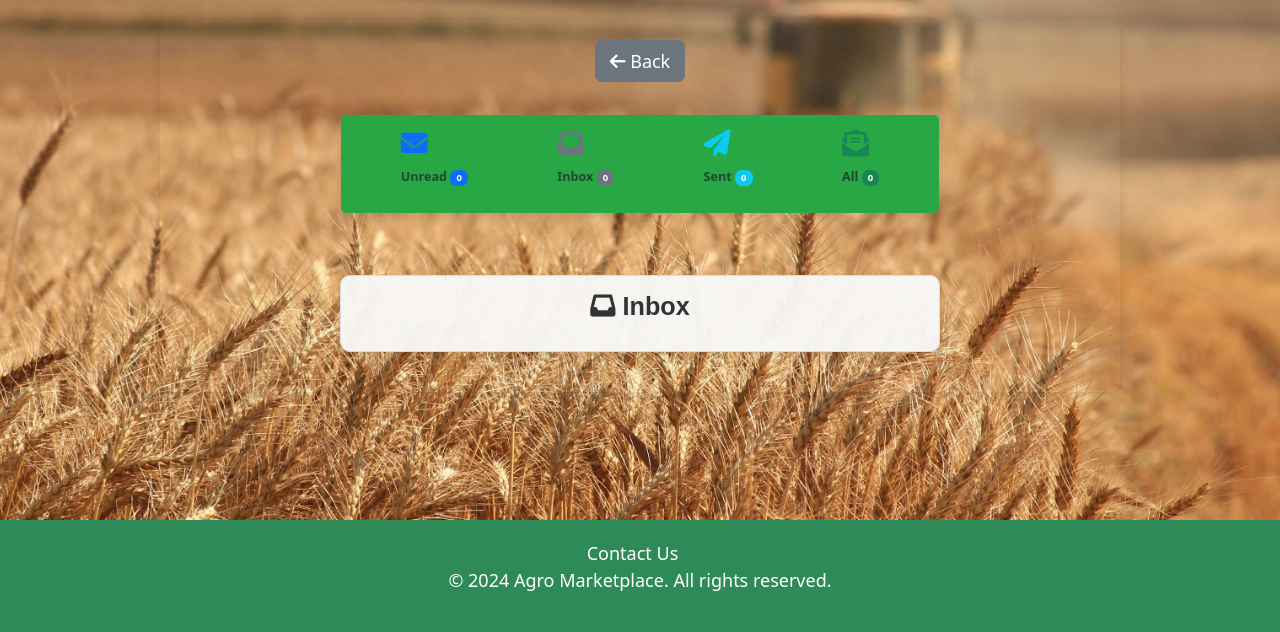
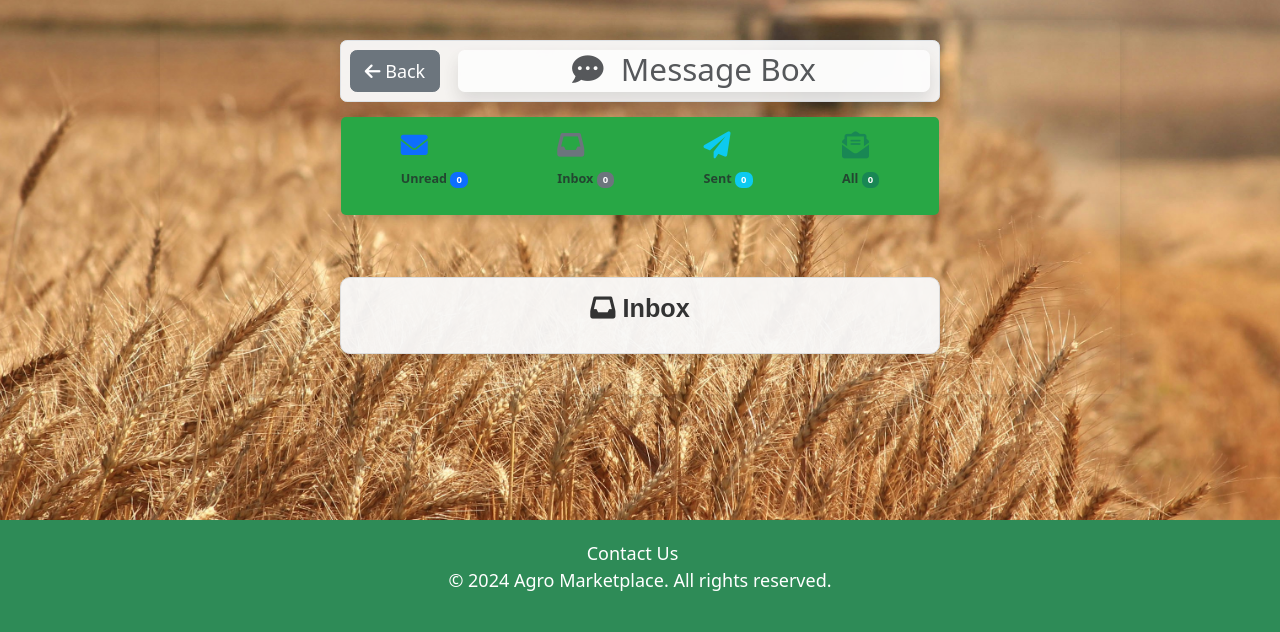
Before and after one commit to Aleksey-Kostov/agro_marketplace, a Django app: page /messages/inbox/ in a window 1280 px wide. Shown: the part 238-870 px from the top of the page. Run offline with Django 5.2, Linux system fonts and the light colour scheme; the visitor is signed in with stand-in values (Sample User, id 1); data that the repository does not hold is empty; parts of the project's set-up code (start-up, migrations or seed data) failed here and were passed over; some libraries are stand-ins or nearby versions.

Commit message:
fix: design improvements

```diff
--- a/static/style/main.css
+++ b/static/style/main.css
@@ -625,8 +625,8 @@ main {
 }
 
 .back-button {
+    max-height: 45px;
     min-width: 90px;
-    max-width: 100px;
     align-items: center;
     justify-content: center;
 }
@@ -695,3 +695,14 @@ main {
 .town {
     max-width: 380px;
 }
+
+.message {
+    background-color: rgba(249, 249, 249, 0.95);
+    box-shadow: 0 4px 8px rgba(0, 0, 0, 0.1);
+    width: 90%;
+    max-width: 600px;
+}
+
+.shadow {
+    box-shadow: 0 4px 12px rgba(0, 0, 0, 0.15);
+}
--- a/templates/accounts/profile-activ-listings.html
+++ b/templates/accounts/profile-activ-listings.html
@@ -44,11 +44,11 @@
                                 </div>
                                 {% if item.item_type == 'Seller' %}
                                     <div class="category-note text-white bg-primary px-2 py-1">
-                                        <i class="fas fa-shopping-cart"></i> Sell
+                                        <i class="fas fa-dollar-sign"></i> Sell
                                     </div>
                                 {% elif item.item_type == 'Buyer' %}
                                     <div class="category-note custom-category-note text-white px-2 py-1">
-                                        <i class="fas fa-shopping-bag"></i> Buy
+                                        <i class="fas fa-shopping-cart"></i> Buy
                                     </div>
                                 {% endif %}
                                 <div class="btn-group" role="group">
--- a/templates/accounts/profile-inactive-listings.html
+++ b/templates/accounts/profile-inactive-listings.html
@@ -46,11 +46,11 @@
                                 </div>
                                 {% if item.item_type == 'Seller' %}
                                     <div class="category-note text-white bg-primary px-2 py-1">
-                                        <i class="fas fa-shopping-cart"></i> Sell
+                                        <i class="fas fa-dollar-sign"></i> Sell
                                     </div>
                                 {% elif item.item_type == 'Buyer' %}
                                     <div class="category-note custom-category-note text-white px-2 py-1">
-                                        <i class="fas fa-shopping-bag"></i> Buy
+                                        <i class="fas fa-shopping-cart"></i> Buy
                                     </div>
                                 {% endif %}
                                 <div class="btn-group" role="group">
--- a/templates/buyers/card-info-buyers.html
+++ b/templates/buyers/card-info-buyers.html
@@ -11,9 +11,9 @@
                         <a href="#" class="btn btn-secondary me-3 back-button" onclick="goBack()">
                             <i class="fas fa-arrow-left"></i> Back
                         </a>
-                        <div class="d-flex justify-content-center">
+                        <div class="d-flex justify-content-center align-items-center d-flex flex-column">
                             <h5 class="card-title mb-0">Product Information</h5>
-                            <h4 class="mb-0 ms-2 buy"><i class="fas fa-shopping-cart"></i> Buy</h4>
+                            <h4 class="mb-0 ms-2 card-title sell"><i class="fas fa-shopping-cart"></i> Buy</h4>
                         </div>
                     </div>
                 </div>
--- a/templates/messages/message-inbox.html
+++ b/templates/messages/message-inbox.html
@@ -4,12 +4,19 @@
 
 {% block content %}
     <main class="container">
-        <div class="mailbox-container">
+        <div class="mailbox-container d-flex display-column">
             <!-- Back Button -->
-            <div class="col-12 text-center mb-3">
-                <a href="{% url 'dash' %}" class="btn btn-secondary">
+
+            <div class="d-flex align-items-center border rounded p-2 message">
+                <!-- Back Button -->
+                <a href="{% url 'dash' %}" class="btn btn-secondary back-button me-3">
                     <i class="fas fa-arrow-left"></i> Back
                 </a>
+
+                <!-- Message Box Title with Icon -->
+                <h3 class="text-center bg-white text-dark opacity-75 m-0 flex-grow-1 rounded pb-1 shadow">
+                    <i class="fas fa-comment-dots me-2"></i> Message Box
+                </h3>
             </div>
 
             <!-- Inbox Header with Filtering -->
@@ -84,8 +91,10 @@
                             <a href="{% url 'read-message' message.pk %}" class="message-content text-decoration-none">
                                 <div class="message-title">{{ message.title }}</div>
                                 <div class="message-meta">
-                                    <div><strong>From:</strong> {{ message.sender.profile.username_in_marketplace }}</div>
-                                    <div><strong>To:</strong> {{ message.recipient.profile.username_in_marketplace }}</div>
+                                    <div><strong>From:</strong> {{ message.sender.profile.username_in_marketplace }}
+                                    </div>
+                                    <div><strong>To:</strong> {{ message.recipient.profile.username_in_marketplace }}
+                                    </div>
                                     <div><strong>Date:</strong> {{ message.timestamp|date:"d F, Y H:i" }}</div>
                                 </div>
                                 <div class="message-excerpt">
@@ -107,12 +116,14 @@
                     <!-- Pagination -->
                     <div class="pagination mt-3 mb-3 d-flex justify-content-center">
                         {% if messages.has_previous %}
-                            <a href="?page={{ messages.previous_page_number }}{% if filter_type %}&filter={{ filter_type }}{% endif %}"
+                            <a href="?page=
+                                    {{ messages.previous_page_number }}{% if filter_type %}&filter={{ filter_type }}{% endif %}"
                                class="btn-outline-secondary">Previous</a>
                         {% endif %}
                         <span class="mx-2">Page {{ messages.number }} of {{ messages.paginator.num_pages }}</span>
                         {% if messages.has_next %}
-                            <a href="?page={{ messages.next_page_number }}{% if filter_type %}&filter={{ filter_type }}{% endif %}"
+                            <a href="?page=
+                                    {{ messages.next_page_number }}{% if filter_type %}&filter={{ filter_type }}{% endif %}"
                                class="btn-outline-secondary">Next</a>
                         {% endif %}
                     </div>
--- a/templates/messages/message-send.html
+++ b/templates/messages/message-send.html
@@ -6,7 +6,7 @@
         <div class="row justify-content-center">
             <div class="col-md-8">
 
-                <div class="card-header bg-primary rounded text-white text-center d-flex justify-content-center align-items-center">
+                <div class="card-header bg-primary rounded text-white text-center d-flex justify-content-center align-items-center mb-2">
                     <div class="d-flex align-items-center border rounded p-2">
                         <a href="#" class="btn btn-secondary me-3 back-button" onclick="goBack()">
                             <i class="fas fa-arrow-left"></i> Back
@@ -85,7 +85,7 @@
 
                             <!-- Submit Button -->
                             <div class="text-center">
-                                <button type="submit" class="btn btn-primary mt-3 w-50">Send Message</button>
+                                <button type="submit" class="btn btn-primary mt-3 w-25">Send Message</button>
                             </div>
                         </form>
                     </div>
--- a/templates/sellers/card-info-sellers.html
+++ b/templates/sellers/card-info-sellers.html
@@ -11,9 +11,9 @@
                         <a href="#" class="btn btn-secondary me-3 back-button" onclick="goBack()">
                             <i class="fas fa-arrow-left"></i> Back
                         </a>
-                        <div class="d-flex justify-content-center">
+                        <div class="d-flex justify-content-center align-items-center d-flex flex-column">
                             <h5 class="card-title mb-0">Product Information</h5>
-                            <h4 class="mb-0 ms-2 sell"><i class="fas fa-dollar-sign"></i> Sell</h4>
+                            <h4 class="mb-0 ms-2 card-title sell"><i class="fas fa-dollar-sign"></i> Sell</h4>
                         </div>
                     </div>
                 </div>
```
Also changed, not shown: 2 other files.
